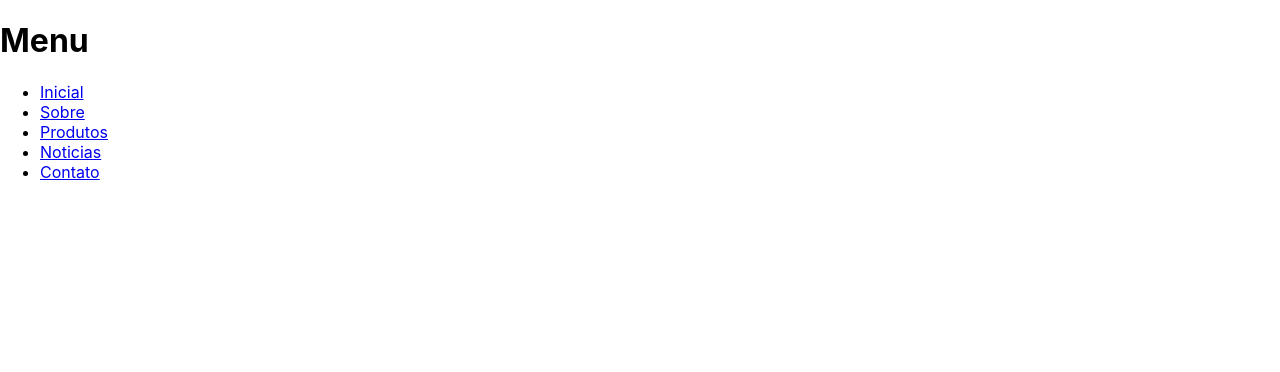
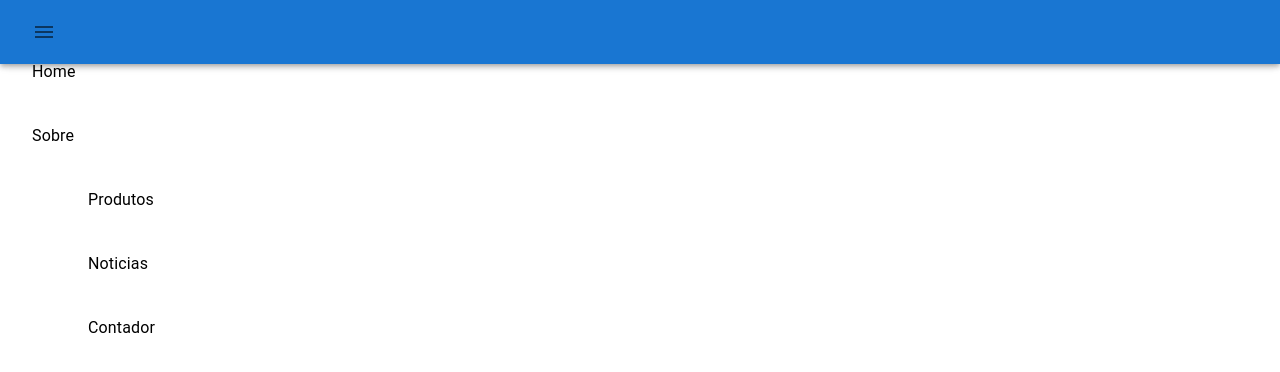
Before and after one commit to BugaroxD/react-app, a React (Create React App) app: page / in a window 1280 px wide. Shown: the top 372 px of the page. Built offline with nearby package versions, Linux system fonts and the light colour scheme.

Commit message:
feat: Included PageLayout

```diff
--- a/package.json
+++ b/package.json
@@ -5,7 +5,8 @@
   "dependencies": {
     "@emotion/react": "^11.10.4",
     "@emotion/styled": "^11.10.4",
-    "@mui/material": "^5.10.7",
+    "@mui/icons-material": "^5.10.9",
+    "@mui/material": "^5.10.9",
     "@testing-library/jest-dom": "^5.14.1",
     "@testing-library/react": "^13.0.0",
     "@testing-library/user-event": "^13.2.1",
--- a/src/App.js
+++ b/src/App.js
@@ -1,7 +1,7 @@
 // import logo from './logo.svg';
 import { Button, ButtonBase } from "@mui/material";
 import "./App.css";
-import Contador from "./components/Contator";
+import Contador from "./components/Contador";
 import FetchNews from "./components/FetchNews";
 import FetchProducts from "./components/FetchProducts";
 
--- /dev/null
+++ b/src/components/PageLayout.jsx
@@ -0,0 +1,91 @@
+import {
+  AppBar,
+  IconButton,
+  List,
+  ListItem,
+  ListItemButton,
+  ListItemIcon,
+  ListItemText,
+  Toolbar,
+  Typography,
+} from "@mui/material";
+import { Box } from "@mui/system";
+import { Outlet } from "react-router-dom";
+import { Menu } from "@mui/icons-material";
+
+export const PageLayout = () => {
+  const Drawer = () => {
+    return (
+      <Box>
+        <Typography variant="h5">Menu</Typography>
+        <List>
+          <ListItem>
+            <ListItemButton component="a" href="/">
+              <ListItemText primary={"Home"} />
+            </ListItemButton>
+          </ListItem>
+          <ListItem>
+            <ListItemButton component="a" href="/sobre">
+              <ListItemText primary={"Sobre"} />
+            </ListItemButton>
+          </ListItem>
+          <ListItem>
+            <ListItemButton component="a" href="/produtos">
+              <ListItemIcon>
+                <i className="fas fa-user"></i>
+              </ListItemIcon>
+              <ListItemText primary={"Produtos"} />
+            </ListItemButton>
+          </ListItem>
+          <ListItem>
+            <ListItemButton component="a" href="/noticias">
+              <ListItemIcon>
+                <i className="fas fa-user"></i>
+              </ListItemIcon>
+              <ListItemText primary={"Noticias"} />
+            </ListItemButton>
+          </ListItem>
+          <ListItem>
+            <ListItemButton component="a" href="/contador">
+              <ListItemIcon>
+                <i className="fas fa-user"></i>
+              </ListItemIcon>
+              <ListItemText primary={"Contador"} />
+            </ListItemButton>
+          </ListItem>
+        </List>
+      </Box>
+    );
+  };
+
+  const ContainerMenu = () => {
+    return (
+      <Box>
+        <AppBar>
+          <Toolbar>
+            <IconButton>
+              <Menu></Menu>
+            </IconButton>
+          </Toolbar>
+        </AppBar>
+      </Box>
+    );
+  };
+
+  return (
+    <>
+      <Drawer />
+      <ContainerMenu />
+      <Outlet />
+    </>
+    /*
+    <nav>
+        <Link to={"/"}>Inicial</Link>
+        <Link to={"sobre/"}>Sobre</Link>
+        <Link to={"produtos/"}>Produtos</Link>
+        <Link to={"noticias/"}>Noticias</Link>
+        <Link to={"contador/"}>Contador</Link>
+      </nav>
+    */
+  );
+};
--- a/src/index.js
+++ b/src/index.js
@@ -3,12 +3,7 @@ import { createRoot } from "react-dom/client";
 import "./index.css";
 //import App from "./App";
 import reportWebVitals from "./reportWebVitals";
-import { BrowserRouter, Route, Routes } from "react-router-dom";
 import Root from "./routes/root";
-import ErrorPage from "./components/ErrorPage";
-import FetchNews from "./components/FetchNews";
-import FetchProducts from "./components/FetchProducts";
-import FetchAbout from "./components/FetchAbout";
 
 /*
 const router = createBrowserRouter([
@@ -35,15 +30,7 @@ const router = createBrowserRouter([
 const root = createRoot(document.getElementById("root"));
 root.render(
   <React.StrictMode>
-    <BrowserRouter>
-      <Routes>
-        <Route path="/" element={<Root />} errorElement={<ErrorPage />}>
-          <Route path="noticias" element={<FetchNews />} />
-          <Route path="produtos" element={<FetchProducts />} />
-          <Route path="sobre" element={<FetchAbout />} />
-        </Route>
-      </Routes>
-    </BrowserRouter>
+    <Root />
   </React.StrictMode>
 );
 
--- a/src/routes/root.jsx
+++ b/src/routes/root.jsx
@@ -1,5 +1,31 @@
-import { Outlet } from "react-router-dom";
+import {
+  createBrowserRouter,
+  createRoutesFromElements,
+  Route,
+  RouterProvider,
+} from "react-router-dom";
+import Contador from "../components/Contador";
+import FetchNews from "../components/FetchNews";
+import ErrorPage from "../components/ErrorPage";
+import FetchProducts from "../components/FetchProducts";
+import { PageLayout } from "../components/PageLayout";
 
+const Root = () => {
+  const route = createBrowserRouter(
+    createRoutesFromElements(
+      <Route path="/" element={<PageLayout />} errorElement={<ErrorPage />}>
+        <Route index path="contador" element={<Contador />} />
+        <Route path="noticias" element={<FetchNews />} />
+        <Route path="produtos" element={<FetchProducts />} />
+      </Route>
+    )
+  );
+  return <RouterProvider router={route} />;
+};
+
+export default Root;
+
+/*
 const Root = () => {
   return (
     <>
@@ -20,7 +46,7 @@ const Root = () => {
               <a href={"noticias/"}>Noticias</a>
             </li>
             <li>
-              <a href={"contato/"}>Contato</a>
+              <a href={"contador/"}>Contador</a>
             </li>
           </ul>
         </nav>
@@ -33,3 +59,4 @@ const Root = () => {
 };
 
 export default Root;
+*/
```
Also changed, not shown: src/components/Contador.jsx (renamed from src/components/Contator.jsx), src/components/FetchAbout.jsx (deleted), 1 other file (tests, documents, lock files or other folders).
